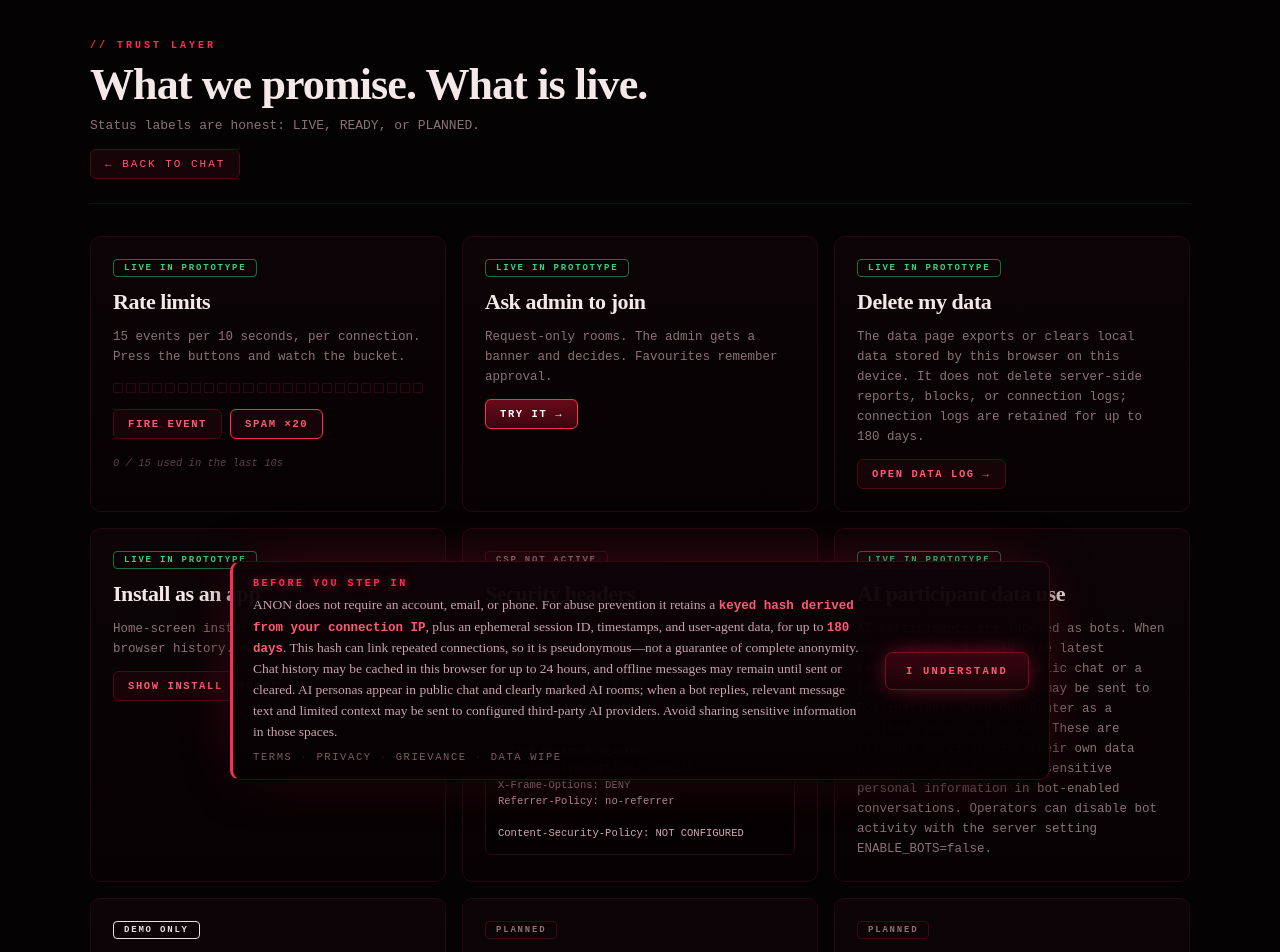
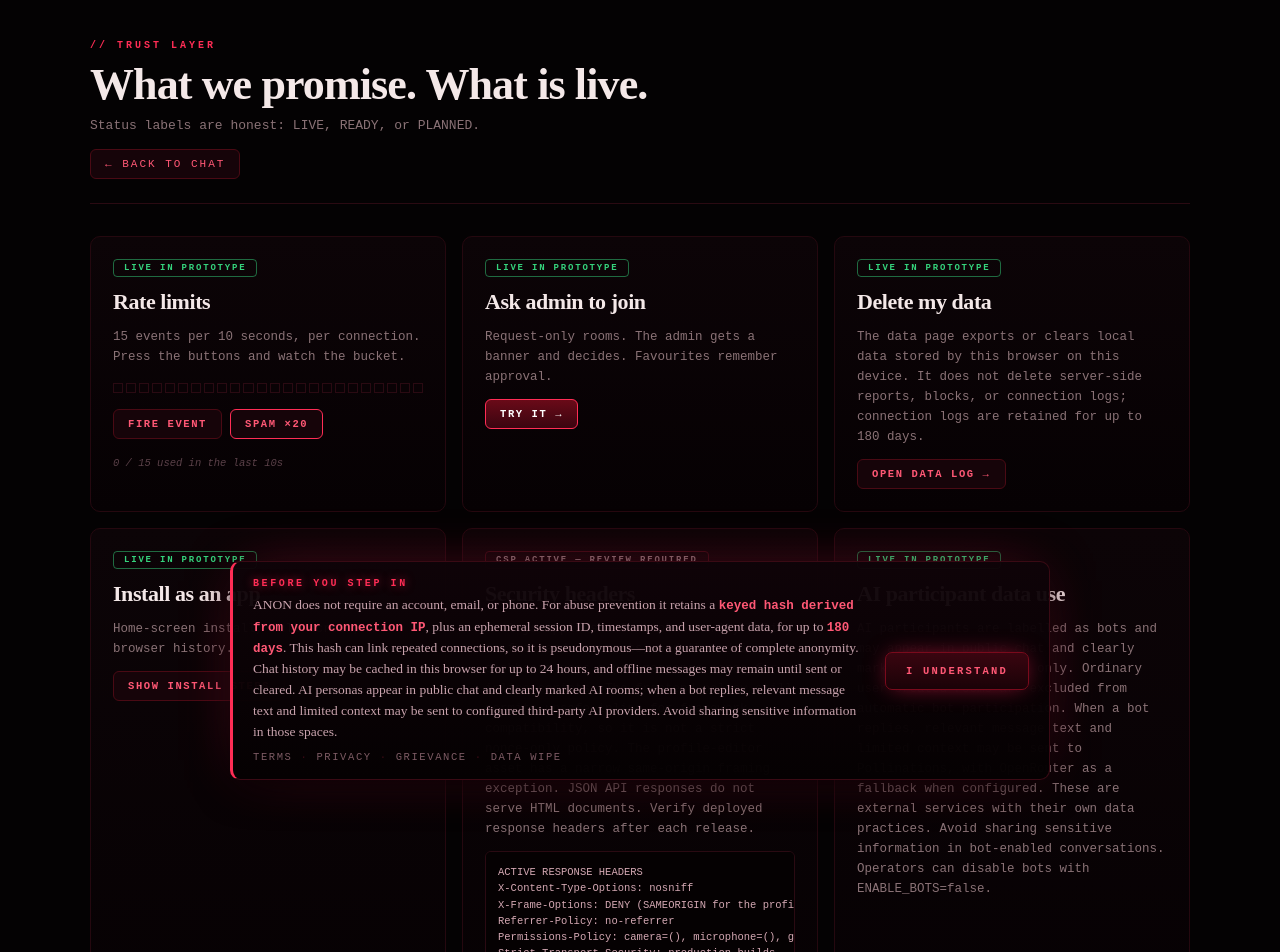
Before and after one commit to Yashbiggrind/anon-project, a Next.js app in the folder anon-app/: page /trust in a window 1280 px wide. Shown: the top 952 px of the page. Built offline with nearby package versions, Linux system fonts and the light colour scheme.

Commit message:
trust: correct CSP and AI-room security disclosures

```diff
--- a/anon-app/app/trust/page.tsx
+++ b/anon-app/app/trust/page.tsx
@@ -5,10 +5,14 @@ import Link from "next/link";
 
 const SECURITY_HEADERS_STATUS = `ACTIVE RESPONSE HEADERS
 X-Content-Type-Options: nosniff
-X-Frame-Options: DENY
+X-Frame-Options: DENY (SAMEORIGIN for the profile editor asset)
 Referrer-Policy: no-referrer
+Permissions-Policy: camera=(), microphone=(), geolocation=()
+Strict-Transport-Security: production builds
 
-Content-Security-Policy: NOT CONFIGURED`;
+Content-Security-Policy: ACTIVE on Next.js pages and the admin dashboard
+Frontend CSP: allows unsafe-inline for framework compatibility
+Admin dashboard CSP: per-response nonce for inline scripts`;
 
 const TOR_CODE = `# /etc/tor/torrc
 HiddenServiceDir /var/lib/tor/anon/
@@ -129,15 +133,15 @@ export default function TrustPage() {
             <h3>Install as an app</h3>
             <p>Home-screen install, full screen, no browser history.</p>
             <div className="btnRow">
-              <button className="btn sm" onClick={() => alert("On Android Chrome: menu ⋮ → Install app. On iOS Safari: Share → Add to Home Screen.")}>SHOW INSTALL PROMPT</button>
+              <button className="btn sm" onClick={() => alert("On Android Chrome: menu ⋮ → Install app. On iOS Safari: Share → Add to Home Screen.")}>SHOW INSTALL STEPS</button>
             </div>
           </div>
 
           {/* ---------- Security headers ---------- */}
           <div className="card">
-            <span className="status plan">CSP NOT ACTIVE</span>
+            <span className="status plan">CSP ACTIVE — REVIEW REQUIRED</span>
             <h3>Security headers</h3>
-            <p>The backend currently sends the headers listed below. A Content-Security-Policy is not configured yet; it needs compatibility testing with the Next.js app before activation.</p>
+            <p>Next.js applies a Content-Security-Policy to frontend documents, and the admin dashboard uses a per-response nonce for inline scripts. The frontend policy still permits unsafe-inline for framework compatibility, so it is not a strict nonce-only policy. The profile-editor asset has a narrow same-origin framing exception. JSON API responses do not serve HTML documents. Verify deployed response headers after each release.</p>
             <pre className="code">{SECURITY_HEADERS_STATUS}</pre>
           </div>
 
@@ -145,7 +149,7 @@ export default function TrustPage() {
           <div className="card">
             <span className="status live">LIVE IN PROTOTYPE</span>
             <h3>AI participant data use</h3>
-            <p>AI participants are labeled as bots. When one generates a reply, the latest relevant message from public chat or a room containing that bot may be sent to Pollinations, with OpenRouter as a fallback when configured. These are external services with their own data practices. Avoid sharing sensitive personal information in bot-enabled conversations. Operators can disable bot activity with the server setting ENABLE_BOTS=false.</p>
+            <p>AI participants are labelled as bots and may appear in public chat and clearly marked AI-created rooms only. Ordinary user-created rooms are excluded from automatic bot participation. When a bot replies, relevant message text and limited context may be sent to Pollinations, with OpenRouter as a fallback when configured. These are external services with their own data practices. Avoid sharing sensitive information in bot-enabled conversations. Operators can disable bots with ENABLE_BOTS=false.</p>
           </div>
 
           {/* ---------- E2E ---------- */}
```
